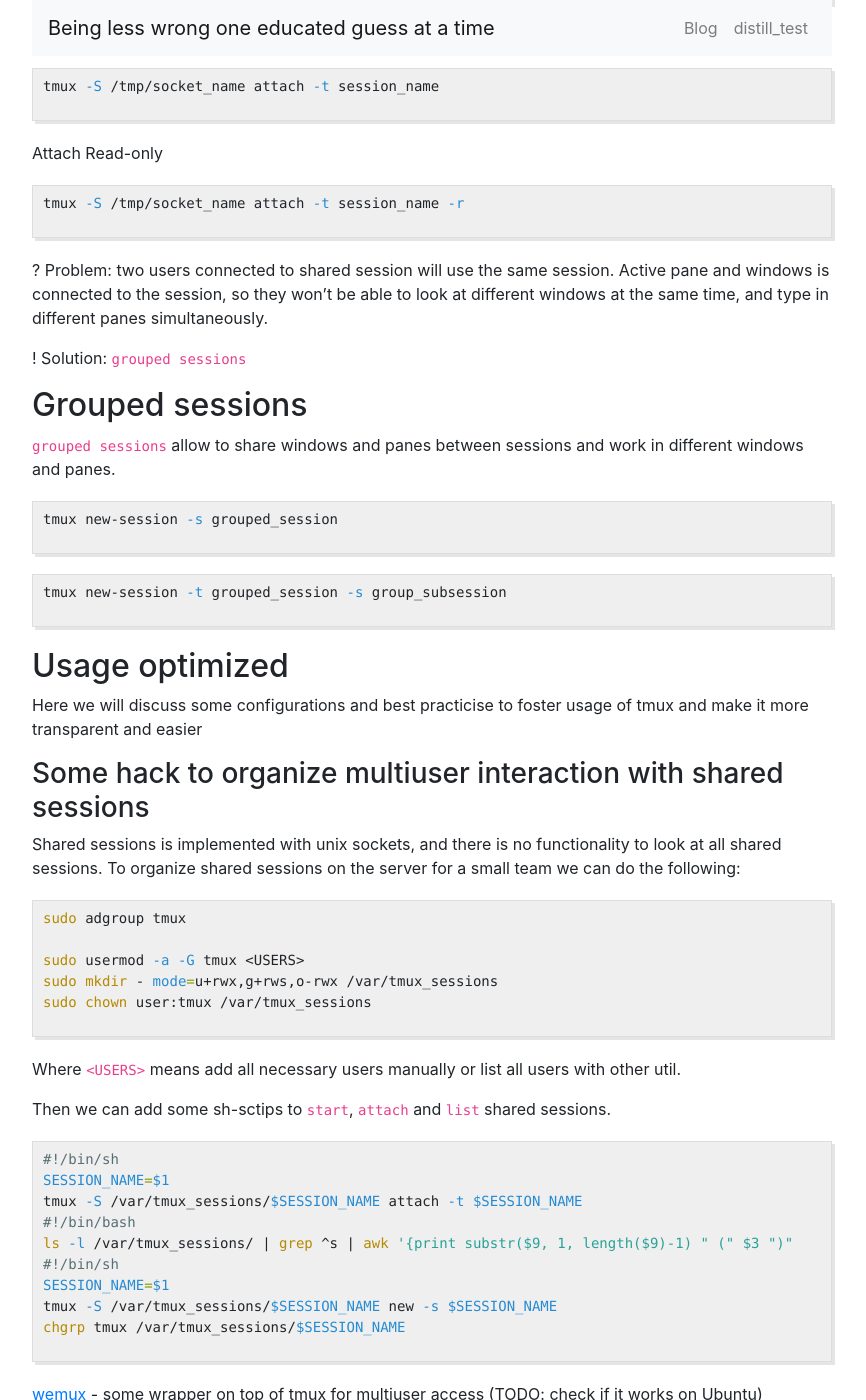
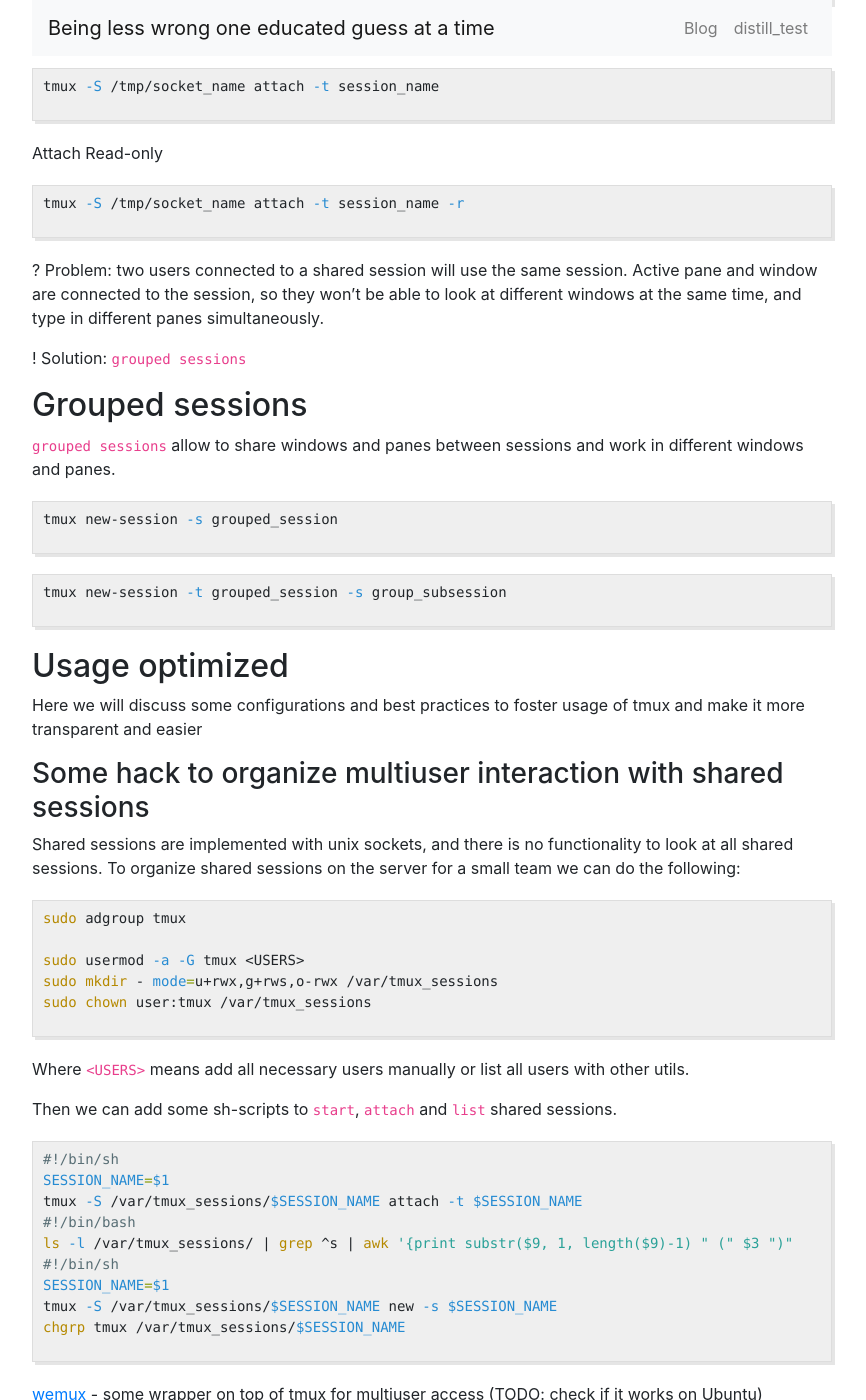
Before and after one commit to Dorozhko-Anton/Dorozhko-Anton.github.io, a Jekyll site: the page built from collections/_posts/2019-08-30-tmux.md, in a window 1280 px wide and 1400 px high, scrolled down 2018 px. Shown: the whole window, without its empty margins (208-1074 px from the left). Built offline with Jekyll 4.4.1, drawn with Linux system fonts in a browser that asks for light colours; comment, search, counter and statistics services are not loaded; some of the changed text lies outside the part shown.

Commit message:
fix typos

```diff
--- a/_includes/personal_info.html
+++ b/_includes/personal_info.html
@@ -8,9 +8,9 @@
       </h1>
 
       <p>
-          I am doing double master degree program. I receive an MSc in datascience from
+          I am doing a double master degree program. I receive an MSc in datascience from
           <a href='https://english.nsu.ru/'>Novosibirsk State University </a>
-          and I will obtain datascience engeneering degree from
+          and I will obtain datascience engineering degree from
           <a href='https://www.telecom-paris.fr/'>Télécom ParisTech</a>.
           Currently I am doing a Computer Vision internship at a startup called
           <a href='http://wintics.com/'>Wintics</a> in Paris.
--- a/collections/_posts/2019-08-30-tmux.md
+++ b/collections/_posts/2019-08-30-tmux.md
@@ -108,7 +108,7 @@ Attach Read-only
 tmux -S /tmp/socket_name attach -t session_name -r
 {% endhighlight%}
 
-? Problem: two users connected to shared session will use the same session. Active pane and windows is connected to the session, so they won't be able to look at different windows at the same time, and type in different panes simultaneously.
+? Problem: two users connected to a shared session will use the same session. Active pane and window are connected to the session, so they won't be able to look at different windows at the same time, and type in different panes simultaneously.
 
 ! Solution: `grouped sessions`
 
@@ -126,11 +126,11 @@ tmux new-session -t grouped_session -s group_subsession
 
 ## Usage optimized
 
-Here we will discuss some configurations and best practicise to foster usage of tmux and make it more transparent and easier
+Here we will discuss some configurations and best practices to foster usage of tmux and make it more transparent and easier
 
 ### Some hack to organize multiuser interaction with shared sessions
 
-Shared sessions is implemented with unix sockets, and there is no functionality to look at all shared sessions.
+Shared sessions are implemented with unix sockets, and there is no functionality to look at all shared sessions.
 To organize shared sessions on the server for a small team we can do the following:
 
 {% highlight bash %}
@@ -141,9 +141,9 @@ sudo mkdir - mode=u+rwx,g+rws,o-rwx /var/tmux_sessions
 sudo chown user:tmux /var/tmux_sessions
 {% endhighlight%}
 
-Where `<USERS>` means add all necessary users manually or list all users with other util.
+Where `<USERS>` means add all necessary users manually or list all users with other utils.
 
-Then we can add some sh-sctips to `start`, `attach` and `list` shared sessions.
+Then we can add some sh-scripts to `start`, `attach` and `list` shared sessions.
 
 {% highlight bash %}
 #!/bin/sh
```
Also changed, not shown: other parts of collections/_posts/2019-08-30-tmux.md (+7 -7 lines), collections/_drafts/links_collection.md (+27 -3 lines).
